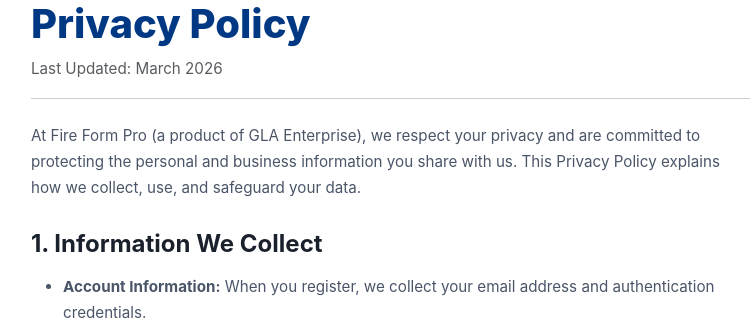
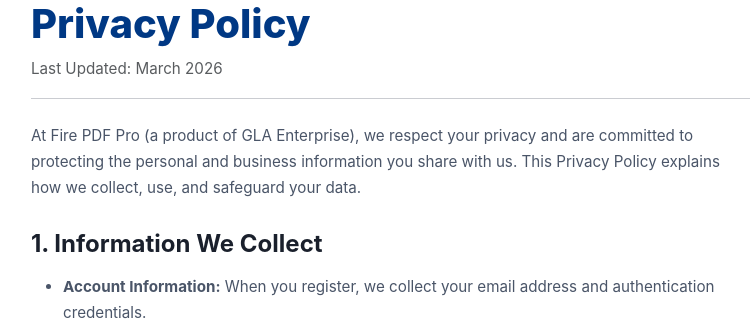
Before and after one commit to glaprintingco-design/doc-pro, a Flask app: page /privacy in a window 1280 px wide. Shown: the part 156-479 px from the top of the page, without its empty margins (249-999 px from the left). Run offline with Flask 3, Linux system fonts and the light colour scheme.

Commit message:
Update privacy.html

```diff
--- a/templates/privacy.html
+++ b/templates/privacy.html
@@ -3,7 +3,7 @@
 <head>
     <meta charset="UTF-8">
     <meta name="viewport" content="width=device-width, initial-scale=1.0">
-    <title>Privacy Policy | Fire Form Pro</title>
+    <title>Privacy Policy | Fire PDF Pro</title>
     <link href="https://cdn.jsdelivr.net/npm/bootstrap@5.3.0/dist/css/bootstrap.min.css" rel="stylesheet">
     <link href="https://cdn.jsdelivr.net/npm/bootstrap-icons@1.10.5/font/bootstrap-icons.css" rel="stylesheet">
     <style>
@@ -28,7 +28,7 @@
             <p class="text-muted">Last Updated: March 2026</p>
             <hr class="mb-4">
 
-            <p>At Fire Form Pro (a product of GLA Enterprise), we respect your privacy and are committed to protecting the personal and business information you share with us. This Privacy Policy explains how we collect, use, and safeguard your data.</p>
+            <p>At Fire PDF Pro (a product of GLA Enterprise), we respect your privacy and are committed to protecting the personal and business information you share with us. This Privacy Policy explains how we collect, use, and safeguard your data.</p>
 
             <h4>1. Information We Collect</h4>
             <ul>
```
